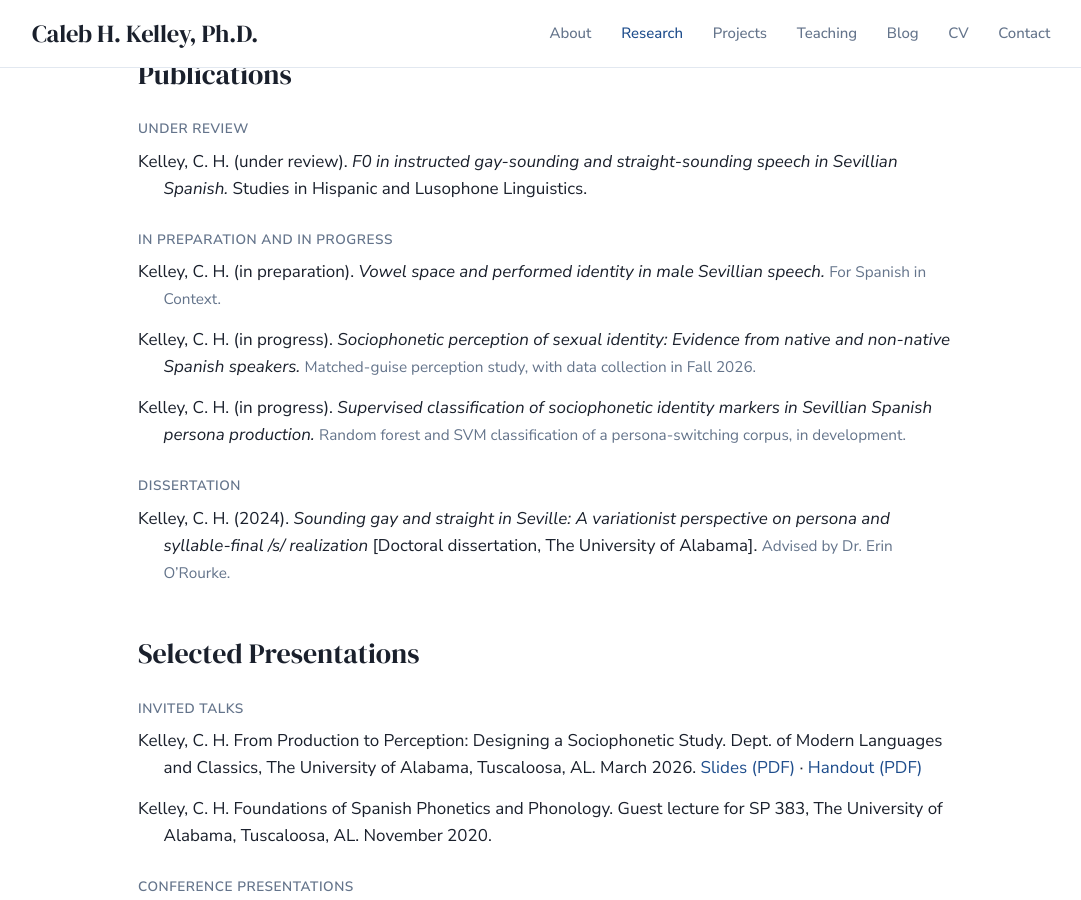
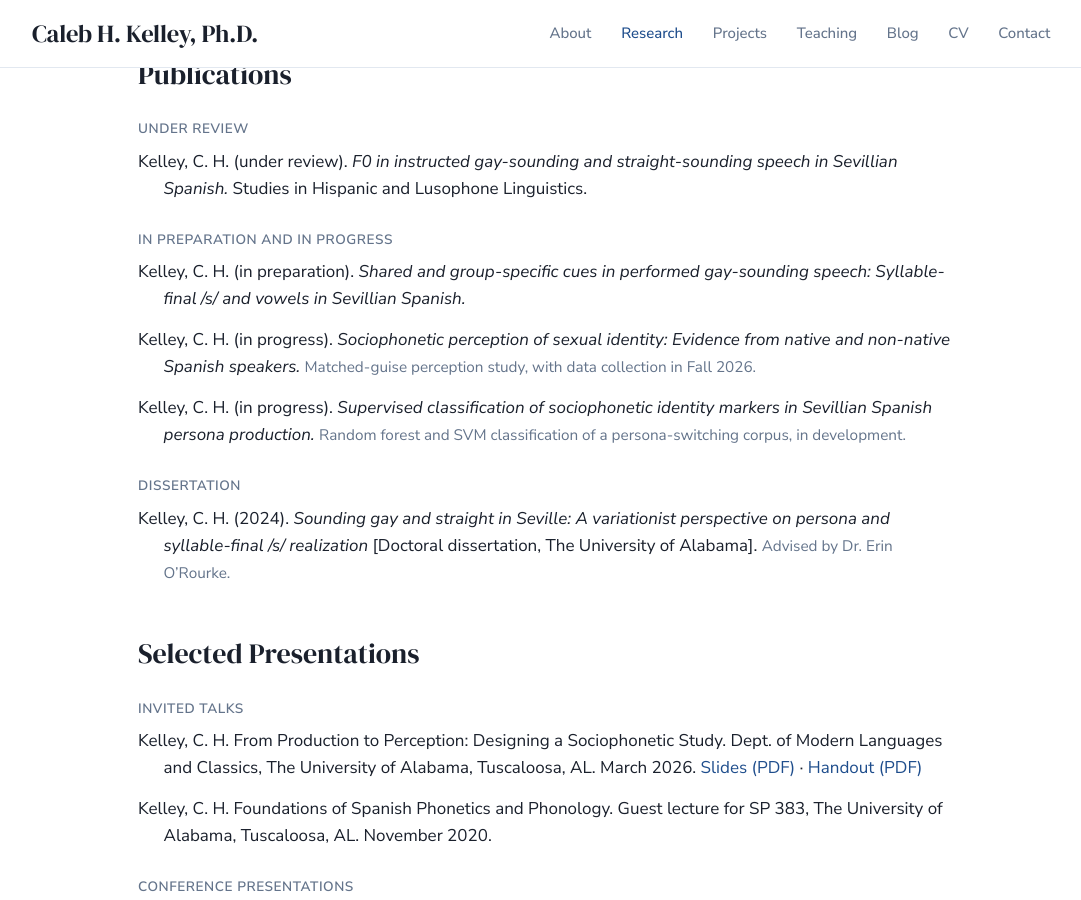
Before and after one commit to calebhkelley/calebhkelley.github.io, a Jekyll site: the page built from _pages/research.md, in a window 1280 px wide and 900 px high, scrolled down 2922 px. Shown: the whole window, without its empty margins (92-1173 px from the left). Built offline with Jekyll 4.4.1, drawn with Linux system fonts in a browser that asks for light colours.

Commit message:
Drop the Spanish in Context venue from the CV and research page
Replace the website CV with the current build from the cv repo and list the merged /s/ and vowel manuscript without a target journal.

Co-Authored-By: Claude Opus 5.5 <noreply@anthropic.com>
Claude-Session: https://claude.ai/code/session_014m2GuuTk4Df4sGpqQDy2FN

```diff
--- a/_pages/research.md
+++ b/_pages/research.md
@@ -63,7 +63,7 @@ Kelley, C. H. (under review). *F0 in instructed gay-sounding and straight-soundi
 
 ### In preparation and in progress
 
-Kelley, C. H. (in preparation). *Vowel space and performed identity in male Sevillian speech.* <span class="pub-note">For Spanish in Context.</span>
+Kelley, C. H. (in preparation). *Shared and group-specific cues in performed gay-sounding speech: Syllable-final /s/ and vowels in Sevillian Spanish.*
 
 Kelley, C. H. (in progress). *Sociophonetic perception of sexual identity: Evidence from native and non-native Spanish speakers.* <span class="pub-note">Matched-guise perception study, with data collection in Fall 2026.</span>
 
```
Also changed, not shown: 1 other file.
